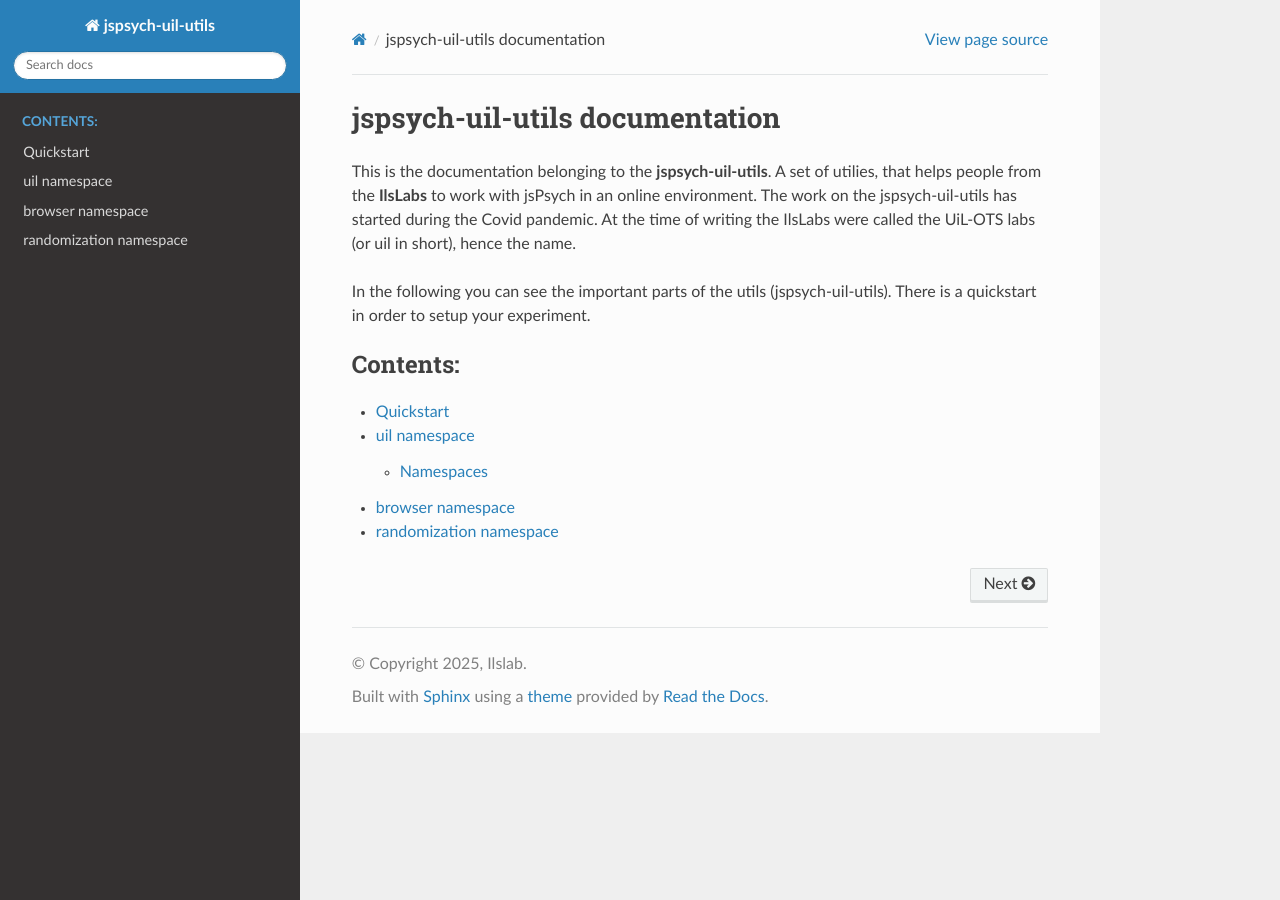
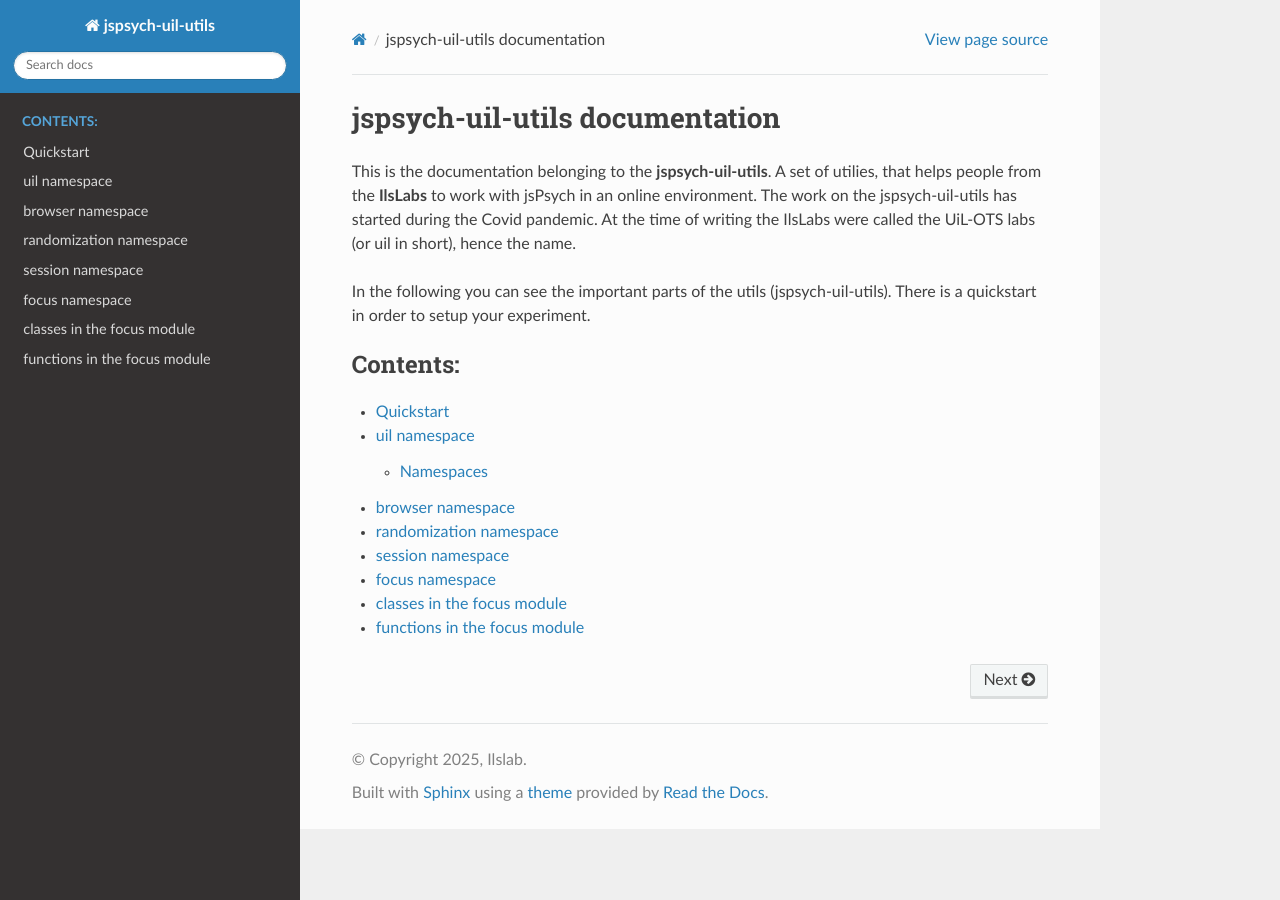
Before and after one commit to UiL-OTS-labs/jspsych-uil-utils, a Sphinx documentation site: the page built from doc/index.rst, in a window 1280 px wide. Built offline with Sphinx 7.4.7 and the Read the Docs theme 3.1.0, drawn with Linux system fonts in a browser that asks for light colours.

Commit message:
Add focus and session namespaces to doc

```diff
--- a/doc/index.rst
+++ b/doc/index.rst
@@ -22,3 +22,5 @@ There is a quickstart in order to setup your experiment.
    lib/uil
    lib/browser
    lib/randomization
+   lib/session
+   lib/focus
--- /dev/null
+++ b/doc/lib/focus.rst
@@ -0,0 +1,19 @@
+
+focus namespace
+===============
+
+This page documents the `uil.focus` namespace/module. This namespace contains
+some functions to help to see whether the participant is focussed on the experiment
+or is doing other stuff. It keeps track of whether the focus is at the
+current task, or the focus goes to another task for example.
+
+classes in the focus module
+===========================
+
+.. js:autoclass:: FocusStats
+
+functions in the focus module
+=============================
+.. js:autofunction:: registerUserFocus
+.. js:autofunction:: clearUserFocus
+.. js:autofunction:: getStats
--- /dev/null
+++ b/doc/lib/session.rst
@@ -0,0 +1,11 @@
+session namespace
+=================
+
+This page documents the `uil.session` namespace/module. This namespace contains
+many functions to work with the session API of the dataserver. It contains the functions
+to start a session and upload your data using this session.
+
+.. js:autofunction:: isActive
+.. js:autofunction:: start
+.. js:autofunction:: upload
+.. js:autofunction:: subjectId
```
